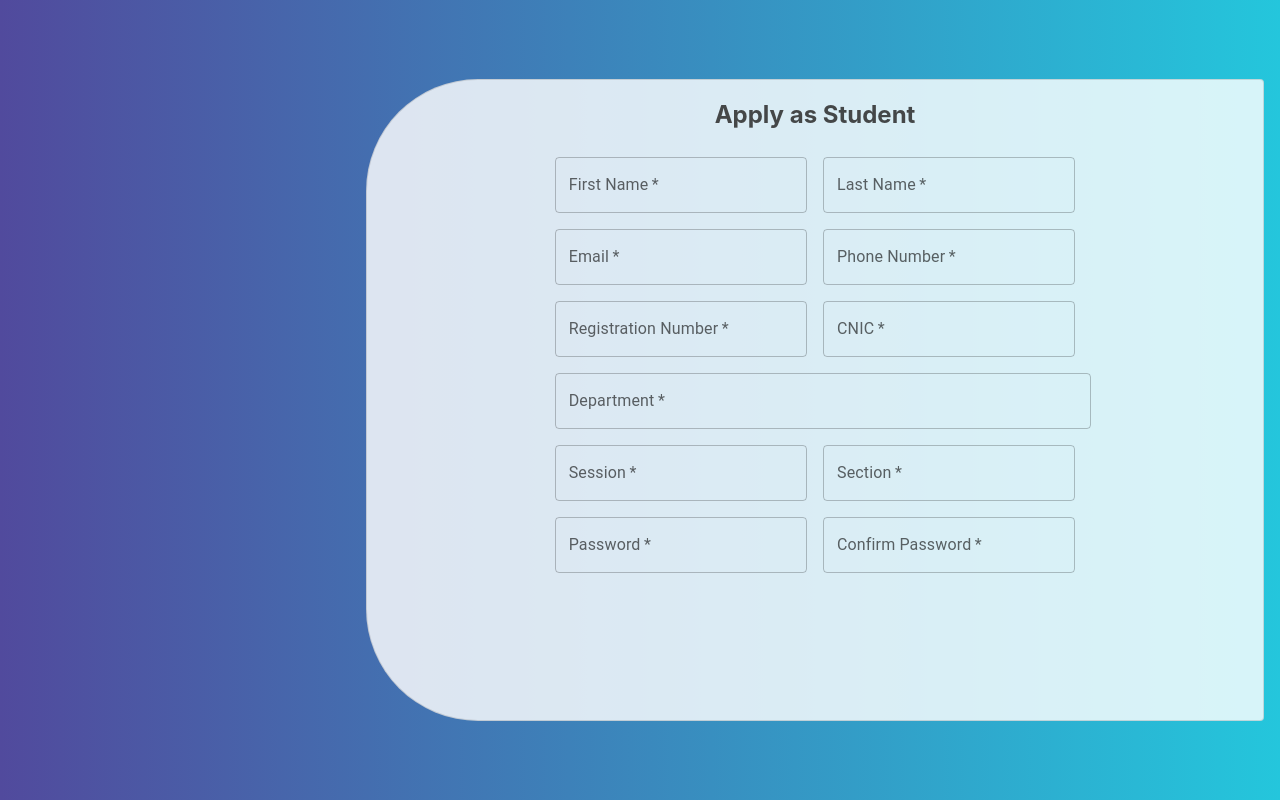
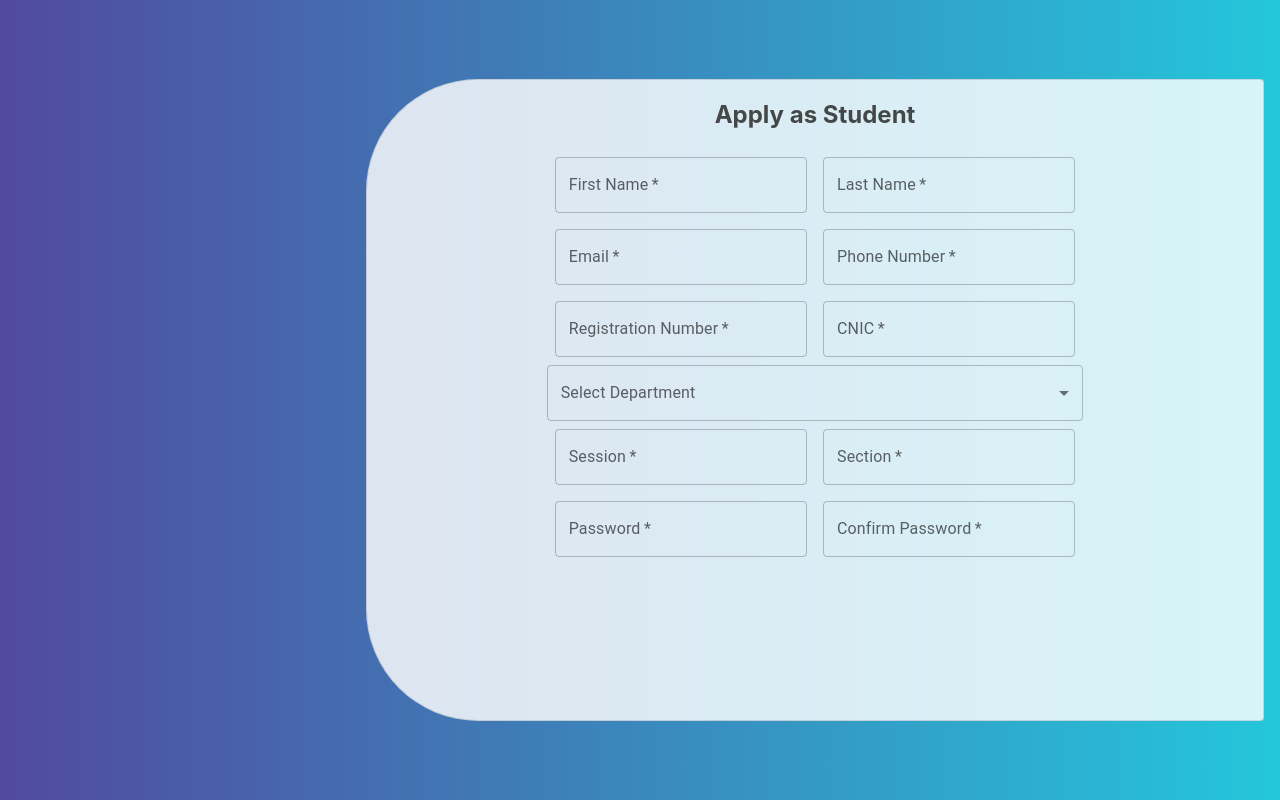
Before and after one commit to mehsaandev/SE-LAB_Project_G2, a React (Create React App) app: page / in a window 1280 px wide. Built offline with nearby package versions, Linux system fonts and the light colour scheme.

Commit message:
fixed Department Select Field

```diff
--- a/src/Components/Login.js
+++ b/src/Components/Login.js
@@ -1,5 +1,5 @@
 import React, { useState } from "react";
-import { Paper, TextField, Box } from "@mui/material";
+import { Paper, TextField, Box, Select, MenuItem,FormControl, InputLabel } from "@mui/material";
 import "./Login.css";
 const Login = () => {
   const [toggleLoginType, setToggleLoginType] = useState(1);
@@ -8,7 +8,6 @@ const Login = () => {
       <Paper
         className="paperDesign"
         variant="outlined"
-        elevation={3}
         style={{
           borderStartStartRadius: "7rem",
           borderEndStartRadius: "7rem",
@@ -26,18 +25,9 @@ const Login = () => {
               noValidate
               autoComplete="off"
             >
-
               <div>
-              <TextField
-                required
-                id="outlined-required"
-                label="First Name"
-              />
-              <TextField
-                required
-                id="outlined-required"
-                label="Last Name"
-              />
+                <TextField required id="outlined-required" label="First Name" />
+                <TextField required id="outlined-required" label="Last Name" />
               </div>
               <div>
                 <TextField
@@ -58,30 +48,31 @@ const Login = () => {
                   id="outlined-required"
                   label="Registration Number"
                 />
-            <TextField
-              required
-              id="outlined-required"
-              label="CNIC"
-            />
+                <TextField required id="outlined-required" label="CNIC" />
               </div>
             </Box>
-            <Box
-            component="form"
-            sx={{
-              "& .MuiTextField-root": { m: 1 },
-            }}
-            noValidate
-            autoComplete="off"
+            <Box>
+              <FormControl fullWidth >
+                <InputLabel id="demo-simple-select-fullwidth-label">
+                  Select Department
+                </InputLabel>
+                <Select
+                  labelId="demo-simple-select-fullwidth-label"
+                  id="demo-simple-select-fullwidth"
+                  fullWidth
+                  // value={age}
+                  // onChange={handleChange}
+
+                  label="Select Department"
                 >
-
-            <div>
-            <TextField
-              required
-              id="outlined-required"
-              label="Department"
-              fullWidth
-            />
-            </div>
+                  <MenuItem value="">
+                    <em>None</em>
+                  </MenuItem>
+                  <MenuItem value={10}>Twenty</MenuItem>
+                  <MenuItem value={21}>Twenty one</MenuItem>
+                  <MenuItem value={22}>Twenty one and a half</MenuItem>
+                </Select>
+              </FormControl>
             </Box>
 
             <Box
@@ -92,18 +83,9 @@ const Login = () => {
               noValidate
               autoComplete="off"
             >
-
               <div>
-            <TextField
-              required
-              id="outlined-required"
-              label="Session"
-            />
-            <TextField
-              required
-              id="outlined-required"
-              label="Section"
-            />
+                <TextField required id="outlined-required" type={"Number"} label="Session" />
+                <TextField required id="outlined-required" label="Section" />
               </div>
 
               <div>
@@ -117,12 +99,11 @@ const Login = () => {
                   required
                   id="outlined-required"
                   label="Confirm Password"
-              type={"password"}/>
+                  type={"password"}
+                />
               </div>
             </Box>
-
           </form>
-
         </div>
       </Paper>
     </>
```
Lines whose indentation alone changed are shown as unchanged.
